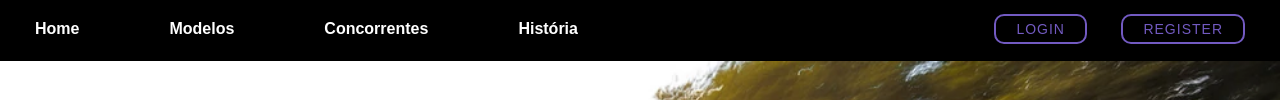
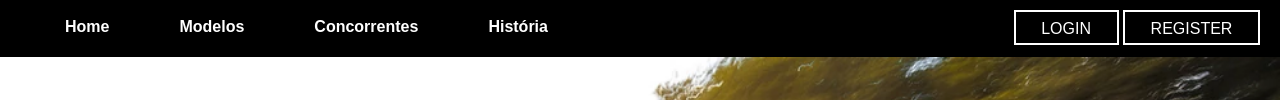
Before and after one commit to Olivaresss/SupraHub, a plain HTML site: page Site/frontend/index.html in a window 1280 px wide. Shown: the part 203-303 px from the top of the page. Drawn offline with Linux system fonts and the light colour scheme; a web font is replaced by a local one.

Commit message:
Atualizando site

```diff
--- a/Site/frontend/style.css
+++ b/Site/frontend/style.css
@@ -12,7 +12,7 @@ body, html {
 /* Estilos gerais */
 body {
     font-family: Arial, sans-serif;
-    background-color: #f4f4f4;
+    background-color: #EFE9E9;
     color: #333;
 }
 
@@ -47,12 +47,13 @@ nav {
     align-items: center;
     padding: 10px 20px;
     background-color: black;
-    height: 64px;
+    height: 60px;
 }
 
 .nav-items {
     display: flex;
-    gap: 60px;
+    gap: 40px;
+    margin-left: 30px;
 }
 
 nav a {
@@ -67,31 +68,43 @@ nav a:hover {
 }
 
 button {
-  position: relative;
-  display: inline-block;
-  margin: 15px;
-  padding: 5px 20px;
-  text-align: center;
-  font-size: 14px;
-  letter-spacing: 1px;
-  text-decoration: none;
-  color: #725AC1;
-  background: transparent;
-  cursor: pointer;
-  transition: ease-out 0.5s;
-  border: 2px solid #725AC1;
-  border-radius: 10px;
-  box-shadow: inset 0 0 0 0 #725AC1;
-}
+    padding: 0.5em 1.6em;
+    border: 2px solid white;
+    position: relative;
+    overflow: hidden;
+    background-color: transparent;
+    text-align: center;
+    text-transform: uppercase;
+    font-size: 16px;
+    transition: .3s;
+    z-index: 1;
+    font-family: inherit;
+    color: white;
+    height: 35px;
+   }
 
-button:hover {
-  color: white;
-  box-shadow: inset 0 -100px 0 0 #725AC1;
-}
+   button::before {
+    content: '';
+    width: 0;
+    height: 300%;
+    position: absolute;
+    top: 50%;
+    left: 50%;
+    transform: translate(-50%, -50%) rotate(45deg);
+    background: white;
+    transition: .5s ease;
+    display: block;
+    z-index: -1;
+   }
 
-button:active {
-  transform: scale(0.9);
-}
+   button:hover::before {
+    width: 105%;
+   }
+
+   button:hover {
+    color: #111;
+   }
+
 
 /* Imagem principal */
 .main-image {
@@ -145,10 +158,10 @@ button:active {
 
 /* Assinatura */
 .subscription {
-    background-color: #222;
-    color: white;
+    background-color: white;
+    color: black;
     padding: 20px;
-    text-align: center;
+    text-align: left;
     margin: 20px 0;
 }
 
```
